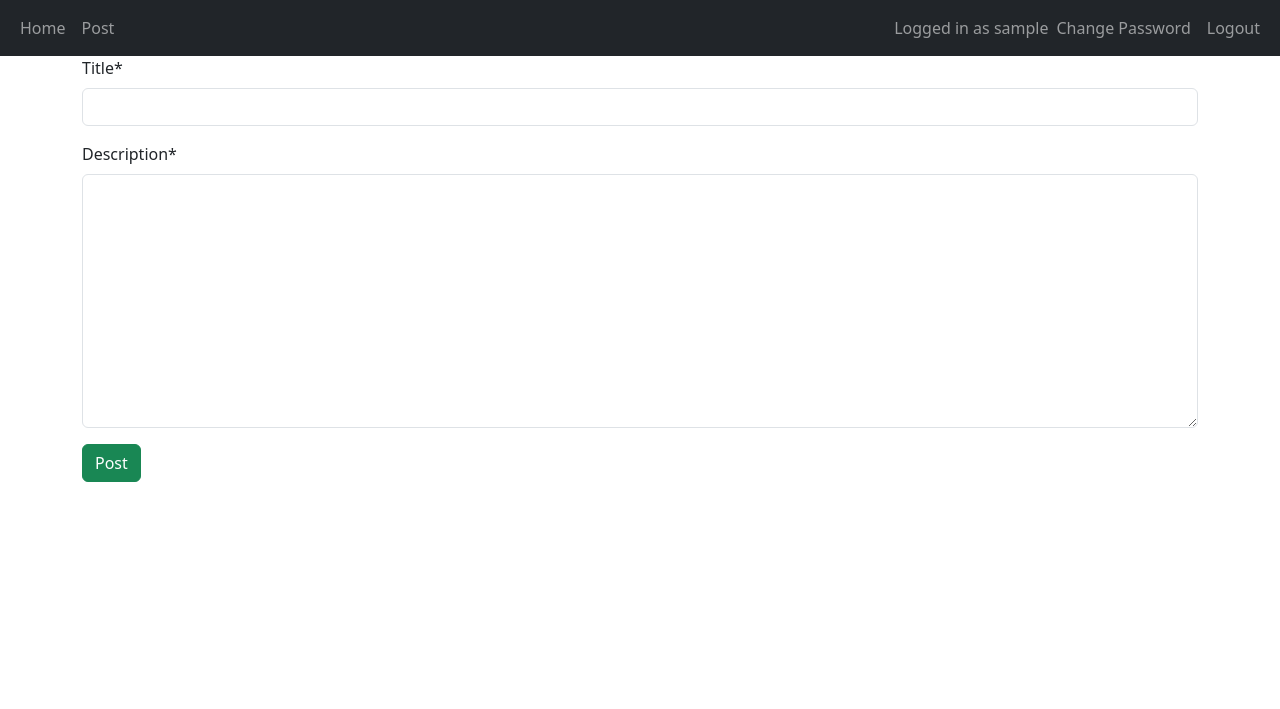
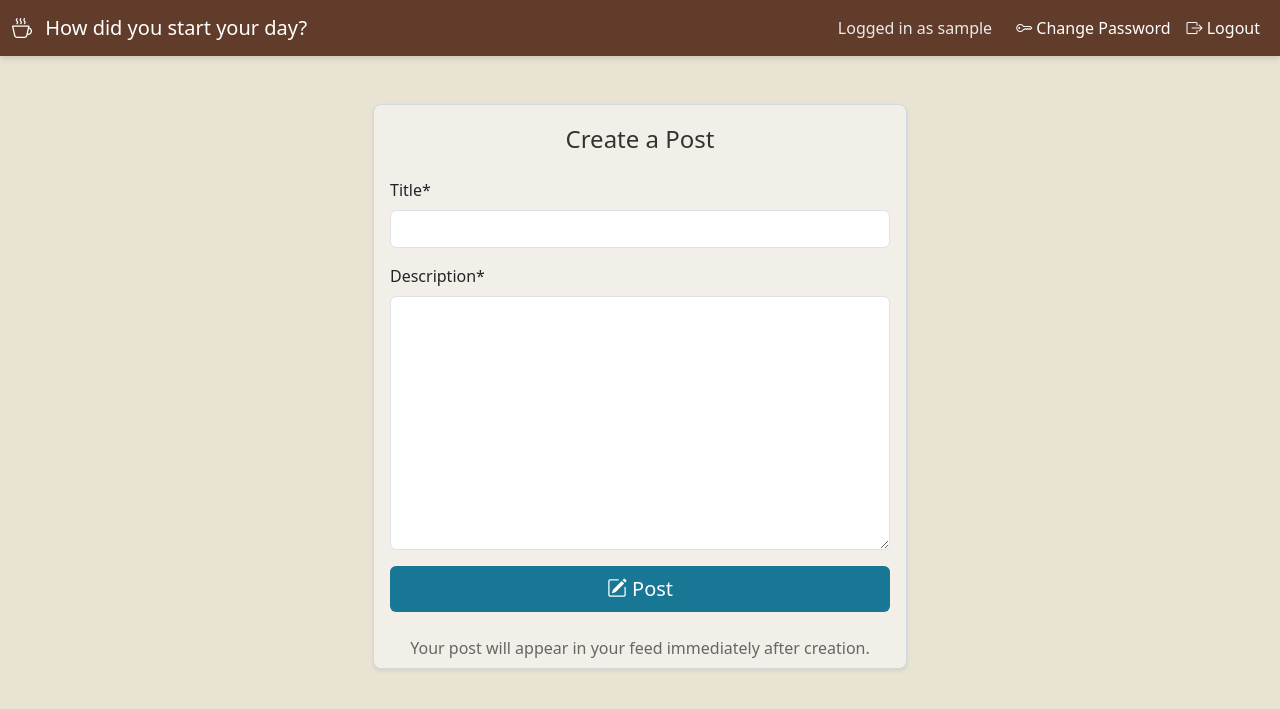
Before and after one commit to dns2034/Good-Morning-webpage, a Django app: page /create-post in a window 1280 px wide. Shown: the top 709 px of the page. Run offline with Django 5.2, Linux system fonts and the light colour scheme; the visitor is signed in with stand-in values (Sample User, id 1); some libraries are stand-ins or nearby versions.

Commit message:
modified

```diff
--- a/main/templates/main/base.html
+++ b/main/templates/main/base.html
@@ -3,44 +3,96 @@
 <head>
     <meta charset="UTF-8">
     <meta name="viewport" content="width=device-width, initial-scale=1.0">
-    <link href="https://cdn.jsdelivr.net/npm/bootstrap@5.3.8/dist/css/bootstrap.min.css" rel="stylesheet" integrity="sha384-sRIl4kxILFvY47J16cr9ZwB07vP4J8+LH7qKQnuqkuIAvNWLzeN8tE5YBujZqJLB" crossorigin="anonymous">
+
+    <link href="https://cdn.jsdelivr.net/npm/bootstrap@5.3.8/dist/css/bootstrap.min.css" rel="stylesheet">
+    <link rel="stylesheet" href="https://cdn.jsdelivr.net/npm/bootstrap-icons@1.10.0/font/bootstrap-icons.css">
+
     <title>{% block title %}My Site{% endblock %}</title>
+
+    <style>
+        body {
+            background-color: #E9E3D3;
+        }
+
+        .navbar {
+            background-color: #623C2B;
+            box-shadow: 0 2px 6px rgba(0,0,0,0.15);
+        }
+
+        .navbar-brand {
+            color: white !important;
+            font-weight: 500;
+        }
+
+        .nav-link {
+            color: white !important;
+        }
+
+        .nav-link:hover {
+            opacity: 0.85;
+        }
+
+        .navbar-text {
+            color: #eaeaea;
+        }
+    </style>
 </head>
+
 <body>
-    <nav class="navbar navbar-expand-lg navbar-dark bg-dark">
+
+<!-- TOP NAVBAR -->
+<nav class="navbar navbar-expand-lg">
     <div class="container-fluid">
-            <div>
+
+        <!-- BRAND = HOME -->
+        <a class="navbar-brand" href="/home">
+            <i class="bi bi-cup-hot me-2"></i> How did you start your day?
+        </a>
+
+        <button class="navbar-toggler text-white" type="button"
+            data-bs-toggle="collapse" data-bs-target="#navbarNav">
+            <span class="navbar-toggler-icon"></span>
+        </button>
+
+        <div class="collapse navbar-collapse" id="navbarNav">
+
+            <!-- LEFT (INTENTIONALLY EMPTY TO PUSH RIGHT CONTENT) -->
+            <ul class="navbar-nav me-auto"></ul>
+
+            <!-- RIGHT -->
             <ul class="navbar-nav">
+                {% if user.is_authenticated %}
+                    <span class="navbar-text me-3">
+                        Logged in as {{ user.username }}
+                    </span>
                     <li class="nav-item">
-                        <a class="nav-link" href="/home">Home</a>
+                        <a class="nav-link" href="{% url 'password_change' %}">
+                            <i class="bi bi-key"></i> Change Password
+                        </a>
                     </li>
                     <li class="nav-item">
-                        <a class="nav-link" href="/create-post">Post</a>
-                    </li>
-                </ul>
-            </div>
-                <div>
-                <ul class="navbar-nav">
-                    {% if user.is_authenticated %}
-
-                    <span class='navbar-text'>Logged in as {{user.username}} </span>
-                    <li class="nav-item">
-                        <a class="nav-link" href="{% url 'password_change' %}">Change Password</a>
-                    </li>
-
-                    <li class="nav-item">
-                        <a class="nav-link" href="/logout">Logout</a>
+                        <a class="nav-link" href="/logout">
+                            <i class="bi bi-box-arrow-right"></i> Logout
+                        </a>
                     </li>
                 {% else %}
                     <li class="nav-item">
-                        <a class="nav-link" href="/login">Login</a>
+                        <a class="nav-link" href="/login">
+                            <i class="bi bi-box-arrow-in-right"></i> Login
+                        </a>
                     </li>
                 {% endif %}
             </ul>
+
         </div>
     </div>
 </nav>
-    <div class="container">{% block content %}{% endblock %}</div>
-    <script src="https://cdn.jsdelivr.net/npm/bootstrap@5.3.8/dist/js/bootstrap.bundle.min.js" integrity="sha384-FKyoEForCGlyvwx9Hj09JcYn3nv7wiPVlz7YYwJrWVcXK/BmnVDxM+D2scQbITxI" crossorigin="anonymous"></script>
+
+<!-- MAIN CONTENT -->
+<div class="container mt-4">
+    {% block content %}{% endblock %}
+</div>
+
+<script src="https://cdn.jsdelivr.net/npm/bootstrap@5.3.8/dist/js/bootstrap.bundle.min.js"></script>
 </body>
 </html>
--- a/main/templates/main/created_post.html
+++ b/main/templates/main/created_post.html
@@ -1,8 +1,34 @@
-{% extends 'main/base.html' %} {% block title %}Create a Post{% endblock %}
-{% load crispy_forms_tags %} {% block content %}
-<form method="post">
-    {% csrf_token %}{{form|crispy}}
+{% extends 'main/base.html' %}
+{% block title %}Create a Post{% endblock %}
+{% load crispy_forms_tags %}
 
-    <button type="submit" class="btn btn-success">Post</button>
-</form>
+{% block content %}
+
+<div class="container mt-5">
+    <div class="row justify-content-center">
+        <div class="col-md-8 col-lg-6">
+            <div class="card shadow-sm" style="background-color: #F2EFE9; border: 1px solid rgba(70, 130, 180, 0.2); border-radius: 8px;">
+                <div class="card-header text-center" style="background: none; border-bottom: none; padding-top: 20px;">
+                    <h4 style="color: #333; margin: 0;">Create a Post</h4>
+                </div>
+                <div class="card-body">
+                    <form method="post">
+                        {% csrf_token %}
+                        {{ form|crispy }}
+
+                        <div class="d-grid mt-3">
+                            <button type="submit" class="btn btn-lg" style="background-color: #177794; border: none; color: white; border-radius: 6px;">
+                                <i class="bi bi-pencil-square"></i> Post
+                            </button>
+                        </div>
+                    </form>
+                </div>
+                <div class="card-footer text-center" style="background: none; border-top: none;">
+                    <p class="mb-0" style="color: #666;">Your post will appear in your feed immediately after creation.</p>
+                </div>
+            </div>
+        </div>
+    </div>
+</div>
+
 {% endblock %}
--- a/main/views.py
+++ b/main/views.py
@@ -9,7 +9,7 @@ from .models import Post
 # Create your views here.
 @login_required(login_url='/login')
 def home(request):
-    posts = Post.objects.all()
+    posts = Post.objects.all().order_by('-created_at')
 
     if request.method == "POST":
         post_id = request.POST.get("post-id")
```
Also changed, not shown: main/templates/main/home.html (+51 -12 lines), main/templates/registration/login.html (+27 -7 lines). Lines whose indentation alone changed are shown as unchanged.
